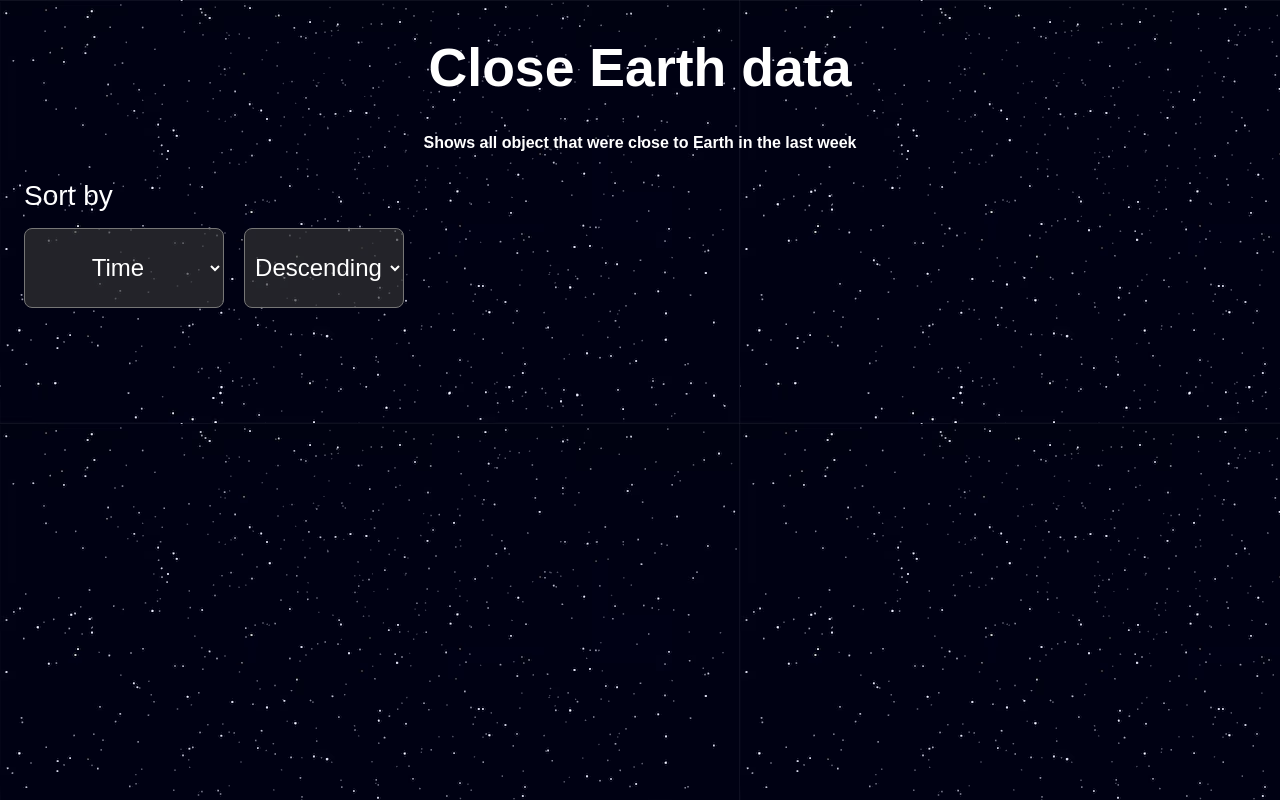
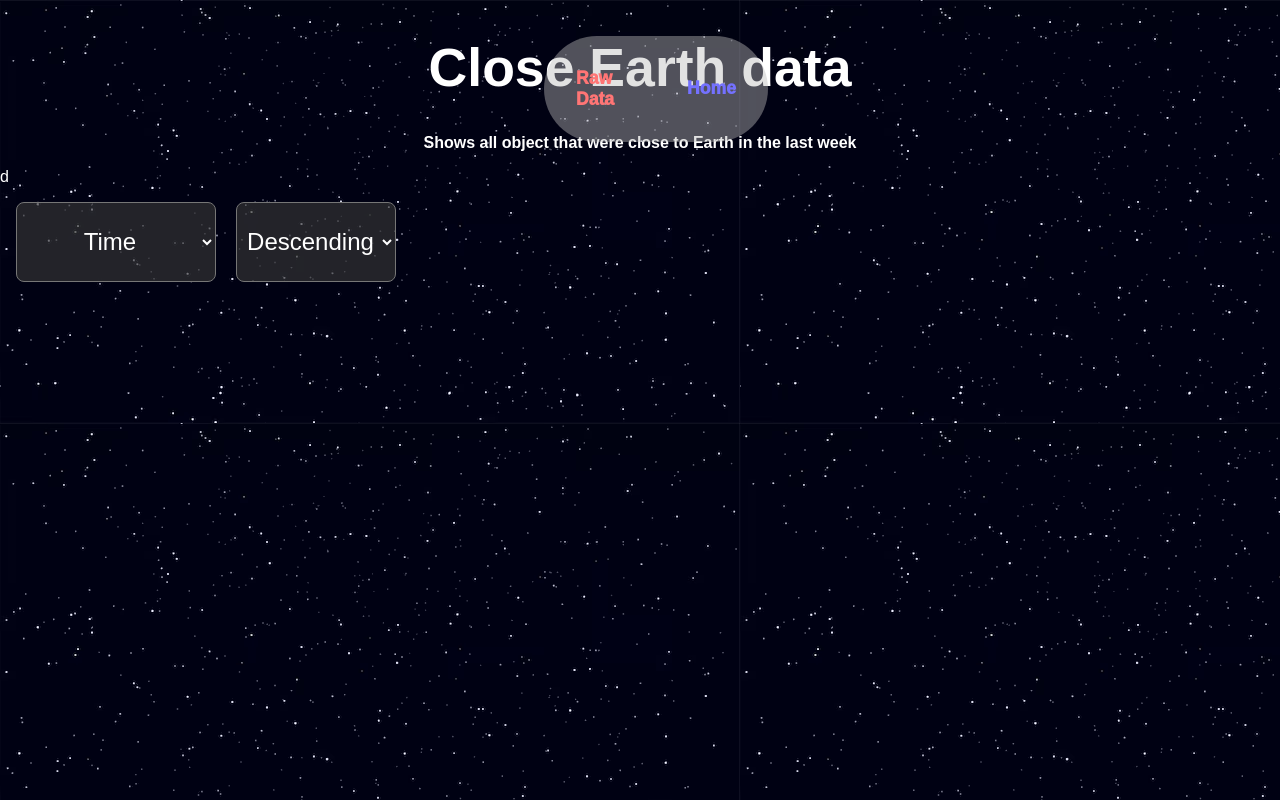
Before and after one commit to Fatsermint/close-earth-data, a plain HTML site: page index.html in a window 1280 px wide. Drawn offline with Linux system fonts and the light colour scheme; no server answers.

Commit message:
Added "Raw data"

```diff
--- a/index.html
+++ b/index.html
@@ -9,10 +9,14 @@
 <script src="script.js"></script>
 <script src="moment.js"></script>
 <body>
+    <div id="navbar"><a class="link" href="other.html">Raw Data</a><a class="link2" href="index.html">Home</a></div>
     <h1 id="headl">Close Earth data</h1>
     <h2 id="head2">Shows all object that were close to Earth in the last week</h2>
+    <div id="stats">
+        <p>d</p>
+    </div>
     <div>
-        <p id="sortP">Sort by</p>
+
         <select name="sortBy" id="sortBy">
             <option value="time">Time</option>
             <option value="size">Size</option>
--- /dev/null
+++ b/other.css
@@ -0,0 +1,41 @@
+body {
+    background-color: rgb(36, 36, 36);
+    color: white;
+    font-family: sans-serif;
+    background-image: url(./images/space-backround.avif);
+    margin: 0;
+    padding: 0;
+}
+#navbar{
+    margin-top: 3vh;
+    position: fixed;
+    display: flex;
+    width: 15%;
+    margin-left: 42.5%;
+    align-items: center;
+    justify-content: center;
+    padding: 1em;
+    border-radius: 7vh;
+    background-color: #bdbdbd6e;
+    z-index: 1;
+}
+.link{
+    padding: 2vh;
+    text-decoration: none;
+    font-size: 2.2vh;
+    color: #ff7575;
+    font-weight: 1000;
+}
+.link2{
+    padding: 2vh;
+    text-decoration: none;
+    font-size: 2.2vh;
+    color: #7471ff;
+    font-weight: 1000;
+}
+.link:hover{
+    transform: scale(1.4);
+}
+.link2:hover{
+    transform: scale(1.4);
+}
--- a/style.css
+++ b/style.css
@@ -5,7 +5,8 @@ body {
     color: white;
     font-family: sans-serif;
     background-image: url(./images/space-backround.avif);
-
+    margin: 0;
+    padding: 0;
 }
 #headl{
     text-align: center;
@@ -129,3 +130,35 @@ body {
 .card-id{
     grid-area: id;
 }
+#navbar{
+    position: fixed;
+    display: flex;
+    width: 15%;
+    margin-left: 42.5%;
+    align-items: center;
+    justify-content: center;
+    padding: 1em;
+    border-radius: 7vh;
+    background-color: #bdbdbd6e;
+    z-index: 1;
+}
+.link{
+    padding: 2vh;
+    text-decoration: none;
+    font-size: 2.2vh;
+    color: #ff7575;
+    font-weight: 1000;
+}
+.link2{
+    padding: 2vh;
+    text-decoration: none;
+    font-size: 2.2vh;
+    color: #7471ff;
+    font-weight: 1000;
+}
+.link:hover{
+    transform: scale(1.4);
+}
+.link2:hover{
+    transform: scale(1.4);
+}
```
Also changed, not shown: other.html (added, +14 -0 lines), other.js (added, +17 -0 lines).
